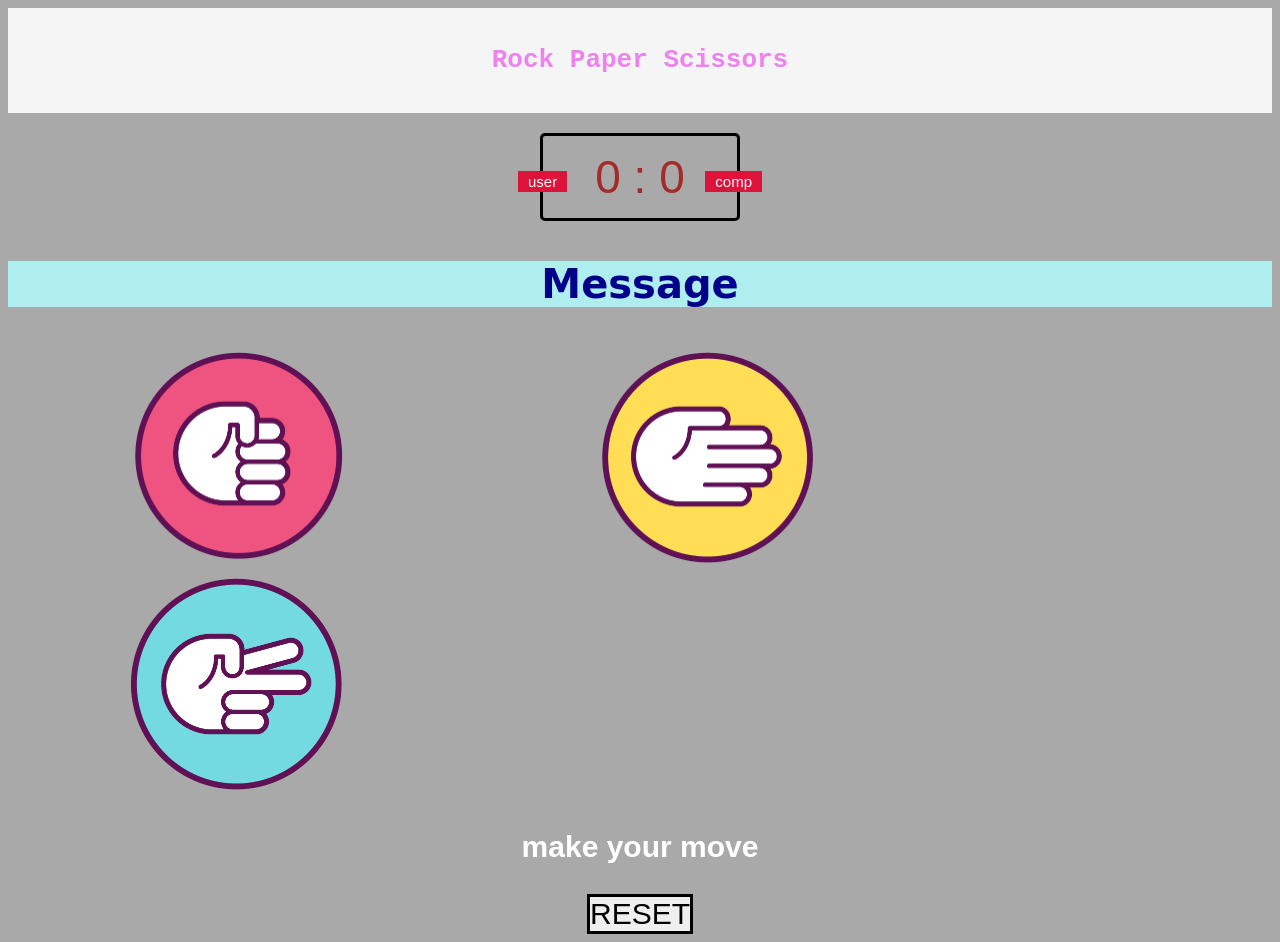
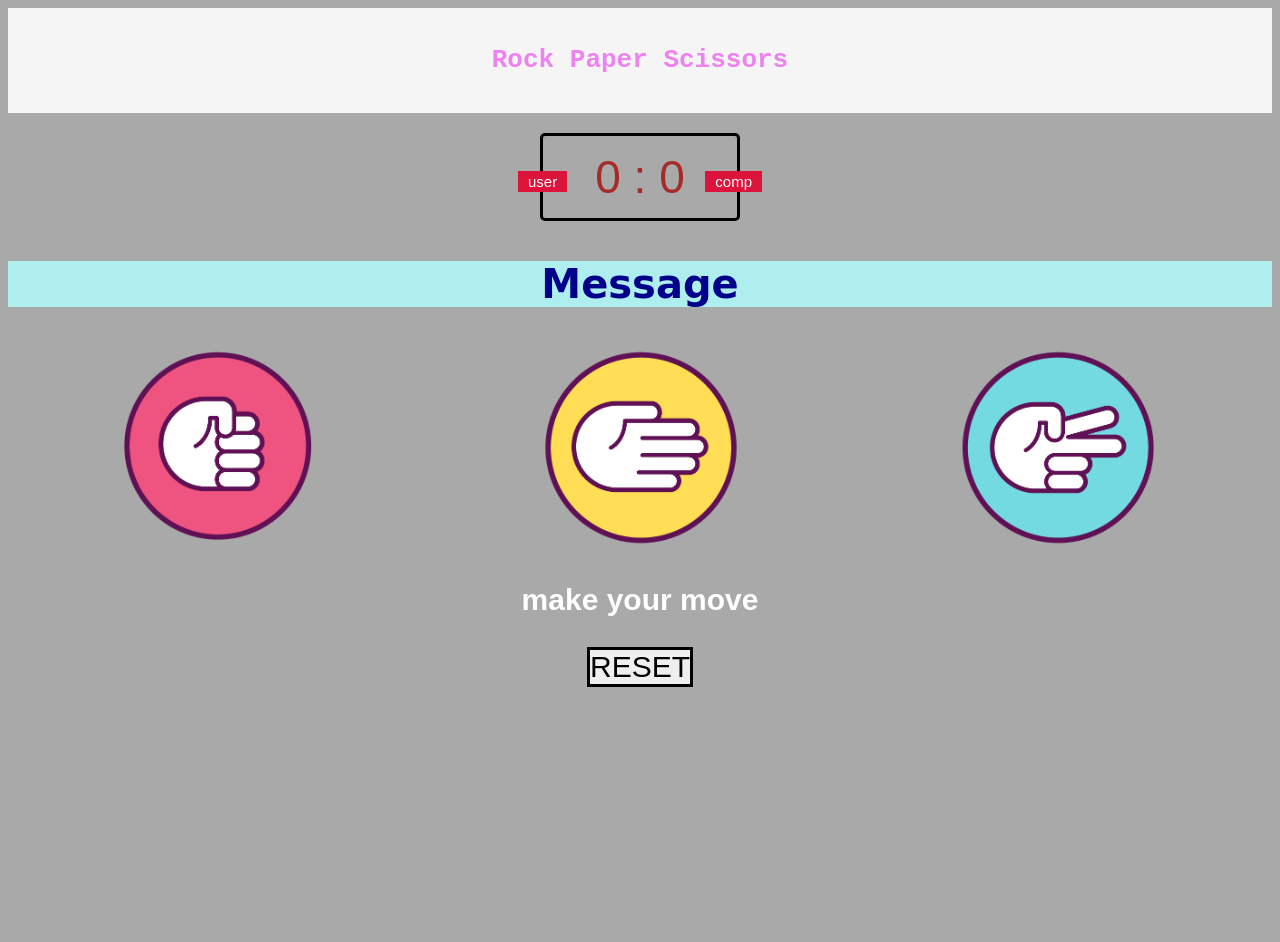
Before and after one commit to prateekaghi/rock-paper-scissors, a plain HTML site: page index.html in a window 1280 px wide. After the commit the page ends 800 px from the top, so only its background shows below. Drawn offline with Linux system fonts and the light colour scheme.

Commit message:
Update style.css

```diff
--- a/style.css
+++ b/style.css
@@ -58,7 +58,8 @@ header > h1 {
   font-family: cursive;
   font-weight: bold;
 }
-
+.choice-container{
+display:flex}
 .choice {
   border: transparent;
   border-radius: 50%;
```
